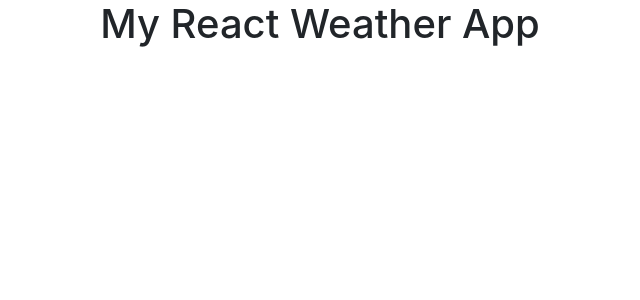
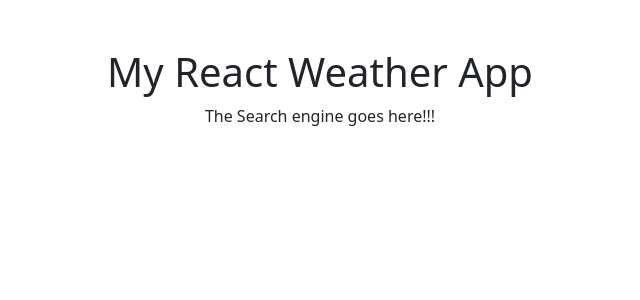
Before and after one commit to Sophie-Ndobe/my-react-weather-app, a React (Create React App) app: page / in a window 1280 px wide. Shown: the top 300 px of the page, without its empty margins (320-960 px from the left). Built offline with nearby package versions, Linux system fonts and the light colour scheme.

Commit message:
Updated dependancies and created a SearchEngine component

```diff
--- a/package.json
+++ b/package.json
@@ -7,7 +7,9 @@
     "@testing-library/react": "^13.4.0",
     "@testing-library/user-event": "^13.5.0",
     "axios": "^1.5.0",
+    "bootstrap": "^5.3.2",
     "react": "^18.2.0",
+    "react-bootstrap": "^2.8.0",
     "react-dom": "^18.2.0",
     "react-scripts": "5.0.1",
     "web-vitals": "^2.1.4"
--- a/public/index.html
+++ b/public/index.html
@@ -8,13 +8,6 @@
     <meta
       name="description"
       content="Web site created using create-react-app"
-    />
-
-    <link
-      rel="stylesheet"
-      href="https://cdn.jsdelivr.net/npm/bootstrap@5.3.0/dist/css/bootstrap.min.css"
-      integrity="sha384-9ndCyUaIbzAi2FUVXJi0CjmCapSmO7SnpJef0486qhLnuZ2cdeRhO02iuK6FUUVM"
-      crossorigin="anonymous"
     />
 
     <link rel="apple-touch-icon" href="%PUBLIC_URL%/logo192.png" />
--- a/src/App.js
+++ b/src/App.js
@@ -1,10 +1,12 @@
-import logo from "./logo.svg";
 import "./App.css";
+import "bootstrap/dist/css/bootstrap.min.css";
+import SearchEngine from "./SearchEngine";
 
 function App() {
   return (
     <div className="App">
-      <h1>My React Weather App</h1>
+      <h1 className="mt-5">My React Weather App</h1>
+      <SearchEngine />
     </div>
   );
 }
--- /dev/null
+++ b/src/SearchEngine.js
@@ -0,0 +1,7 @@
+import React from "react";
+
+export default function SearchEngine() {
+    return <div className="SearchEngine">
+        The Search engine goes here!!!
+    </div>
+}
```
Also changed, not shown: 1 other file (tests, documents, lock files or other folders).
